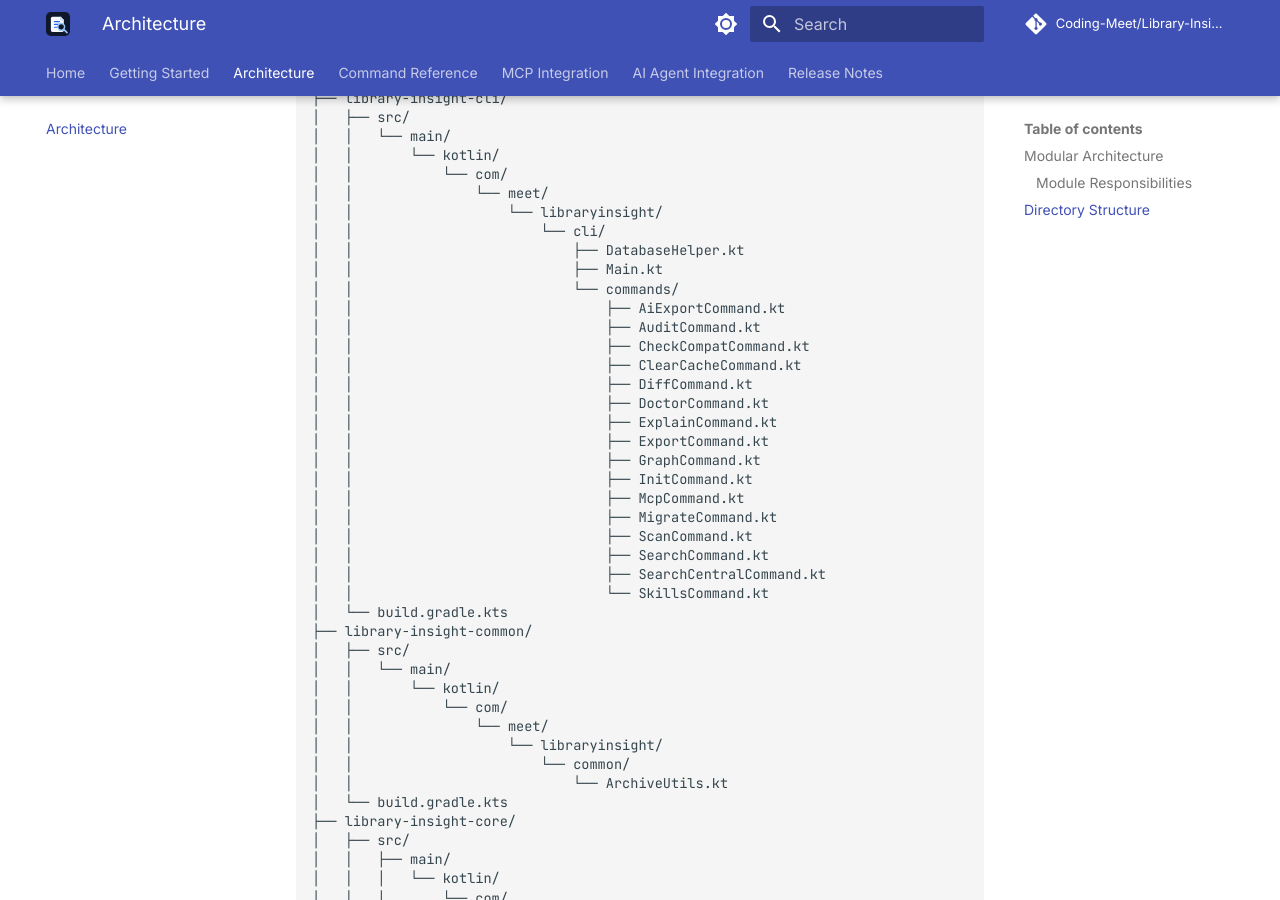
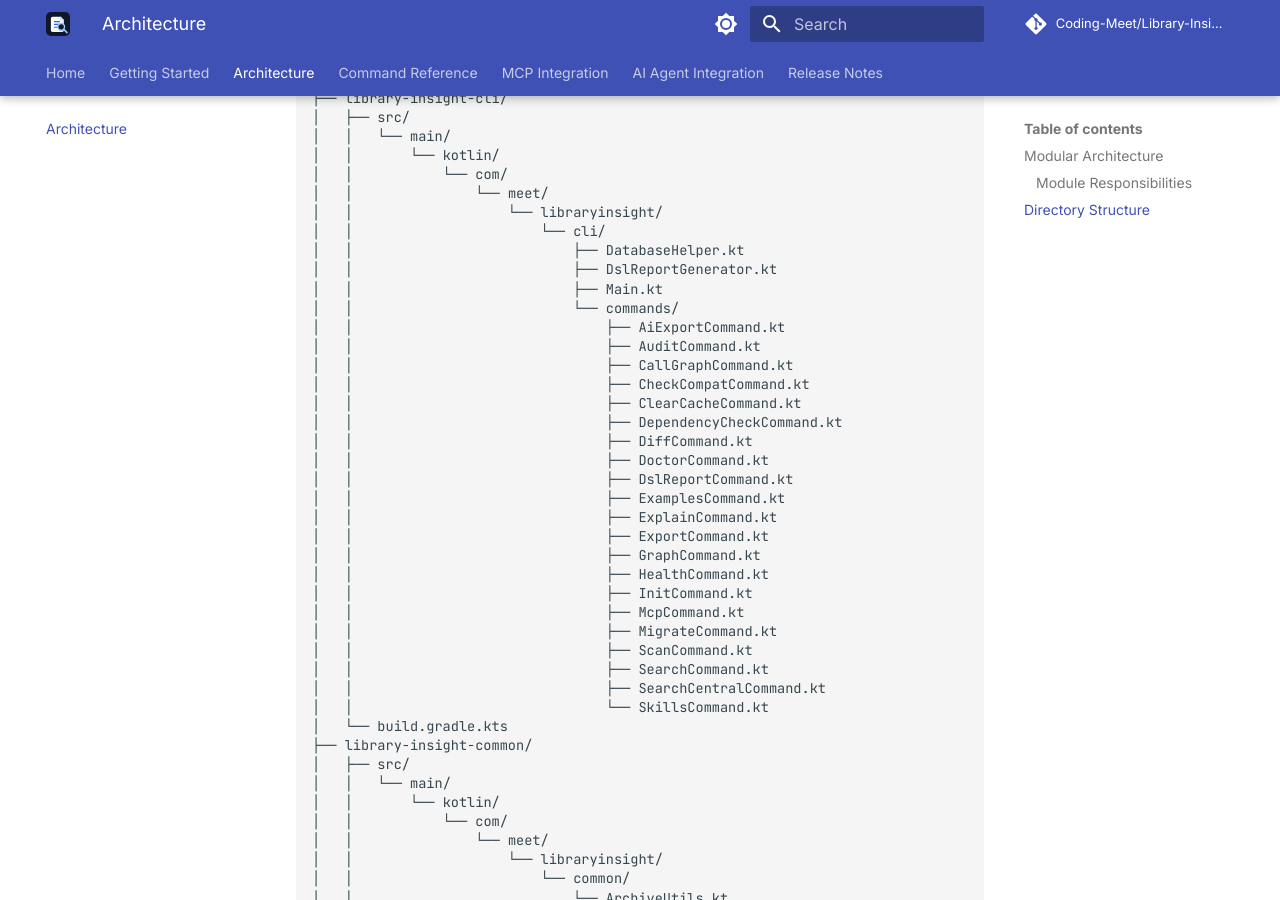
Before and after one commit to Coding-Meet/Library-Insight, an MkDocs documentation site: the page built from docs/architecture.md, in a window 1280 px wide and 900 px high, scrolled down 2021 px. Built offline with MkDocs 1.6.1 and Material for MkDocs 9.7.7, drawn with Linux system fonts in a browser that asks for light colours; comment, search, counter and statistics services are not loaded.

Commit message:
docs: complete MCP tools list and codebase folder tree in architecture docs

```diff
--- a/docs/architecture.md
+++ b/docs/architecture.md
@@ -92,17 +92,23 @@ Library-Insight/
 │   │                   └── libraryinsight/
 │   │                       └── cli/
 │   │                           ├── DatabaseHelper.kt
+│   │                           ├── DslReportGenerator.kt
 │   │                           ├── Main.kt
 │   │                           └── commands/
 │   │                               ├── AiExportCommand.kt
 │   │                               ├── AuditCommand.kt
+│   │                               ├── CallGraphCommand.kt
 │   │                               ├── CheckCompatCommand.kt
 │   │                               ├── ClearCacheCommand.kt
+│   │                               ├── DependencyCheckCommand.kt
 │   │                               ├── DiffCommand.kt
 │   │                               ├── DoctorCommand.kt
+│   │                               ├── DslReportCommand.kt
+│   │                               ├── ExamplesCommand.kt
 │   │                               ├── ExplainCommand.kt
 │   │                               ├── ExportCommand.kt
 │   │                               ├── GraphCommand.kt
+│   │                               ├── HealthCommand.kt
 │   │                               ├── InitCommand.kt
 │   │                               ├── McpCommand.kt
 │   │                               ├── MigrateCommand.kt
```
Also changed, not shown: docs/mcp.md (+1 -0 lines).
